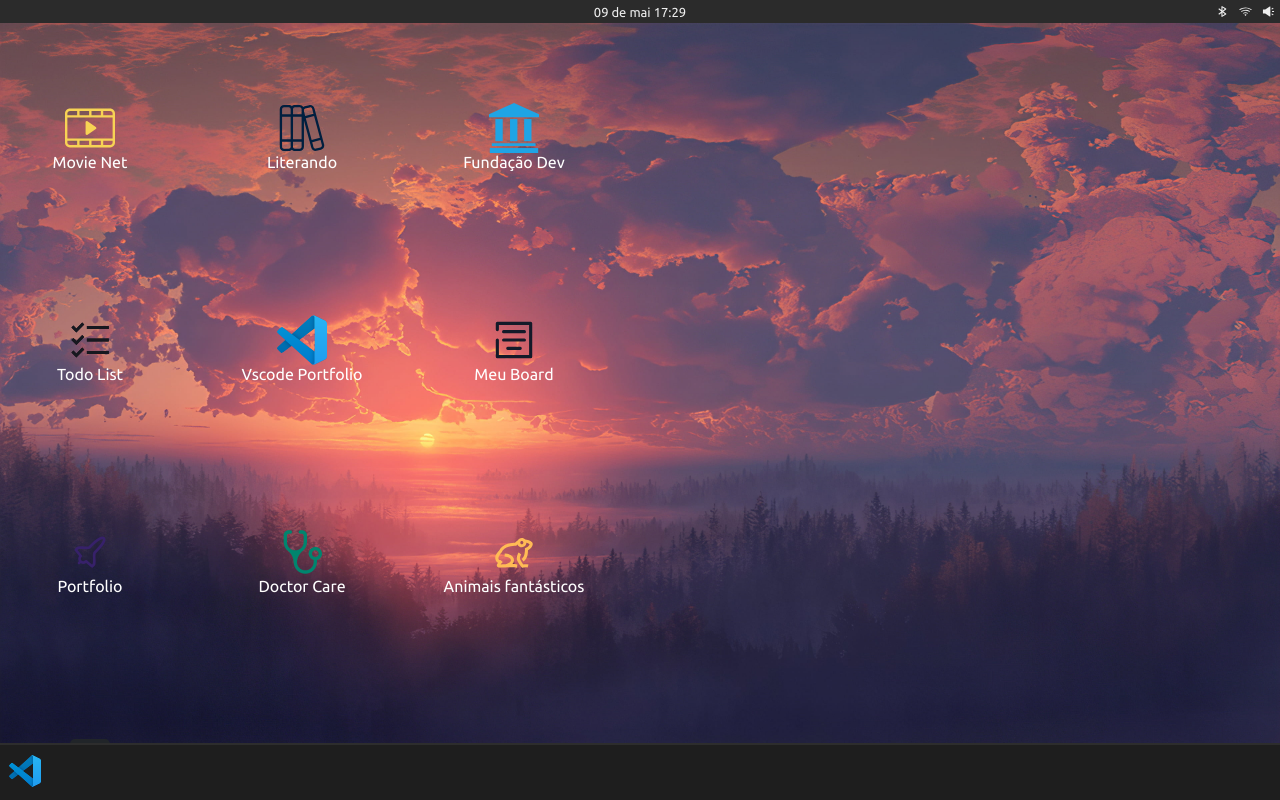
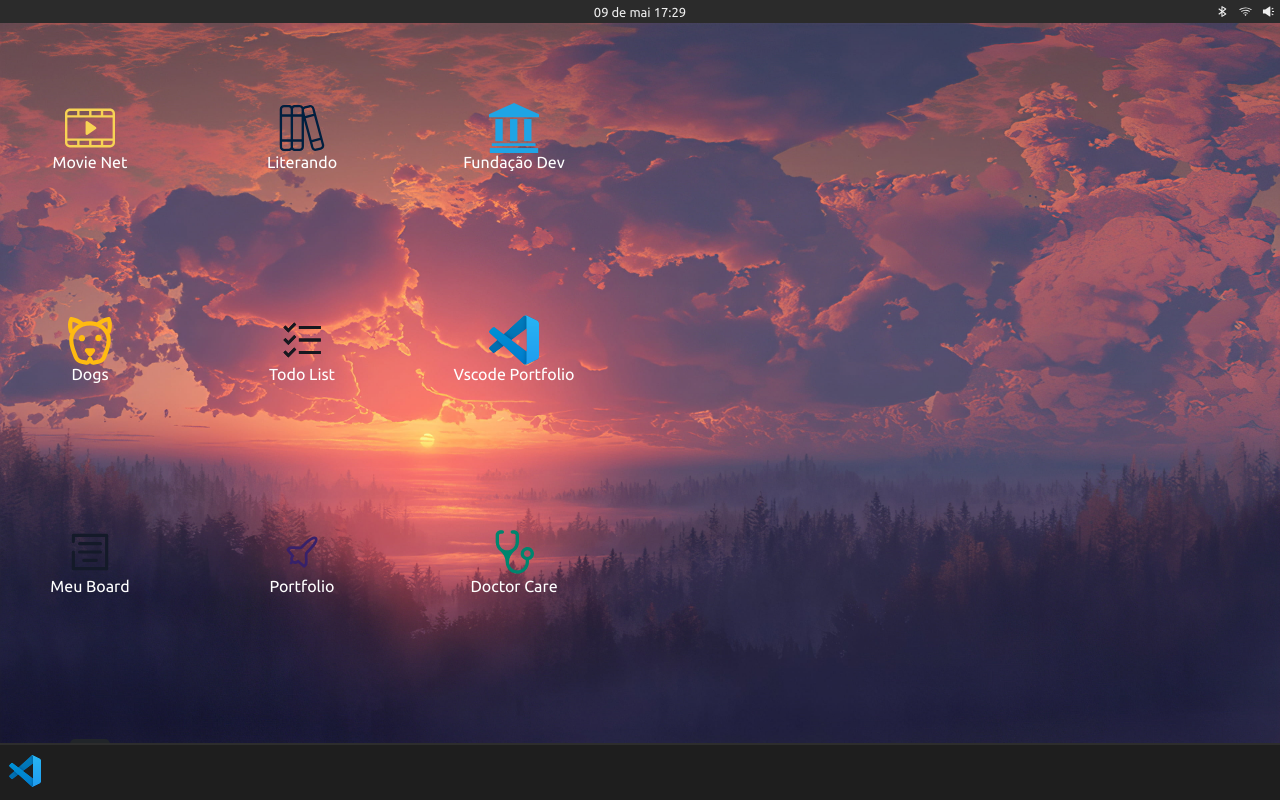
Before and after one commit to Jefferson-Guirra/Vscode-Portfolio, a Next.js app: page / in a window 1280 px wide. Built offline with nearby package versions, Linux system fonts and the light colour scheme.

Commit message:
feat: add data from the Dogs project

```diff
--- a/src/constants/icon-project-data.ts
+++ b/src/constants/icon-project-data.ts
@@ -5,6 +5,11 @@ export const iconProjectData = [
     name: 'Fundação Dev',
     href: 'https://fundacao-dev.vercel.app/',
     icon: 'foundation',
+  },
+  {
+    name: 'Dogs',
+    href: 'https://fundacao-dev.vercel.app/',
+    icon: 'dog',
   },
   {
     name: 'Todo List',
@@ -32,13 +37,13 @@ export const iconProjectData = [
     icon: 'doctor',
   },
   {
+    name: 'Caravan',
+    href: 'https://caravan-viagens-empresa.netlify.app/',
+    icon: 'bus',
+  },
+  {
     name: 'Animais fantásticos',
     href: 'https://jefferson-guirra.github.io/-Projetos/projeto-02/',
     icon: 'frog',
   },
-  {
-    name: 'Caravan',
-    href: 'https://caravan-viagens-empresa.netlify.app/',
-    icon: 'bus',
-  },
 ]
```
